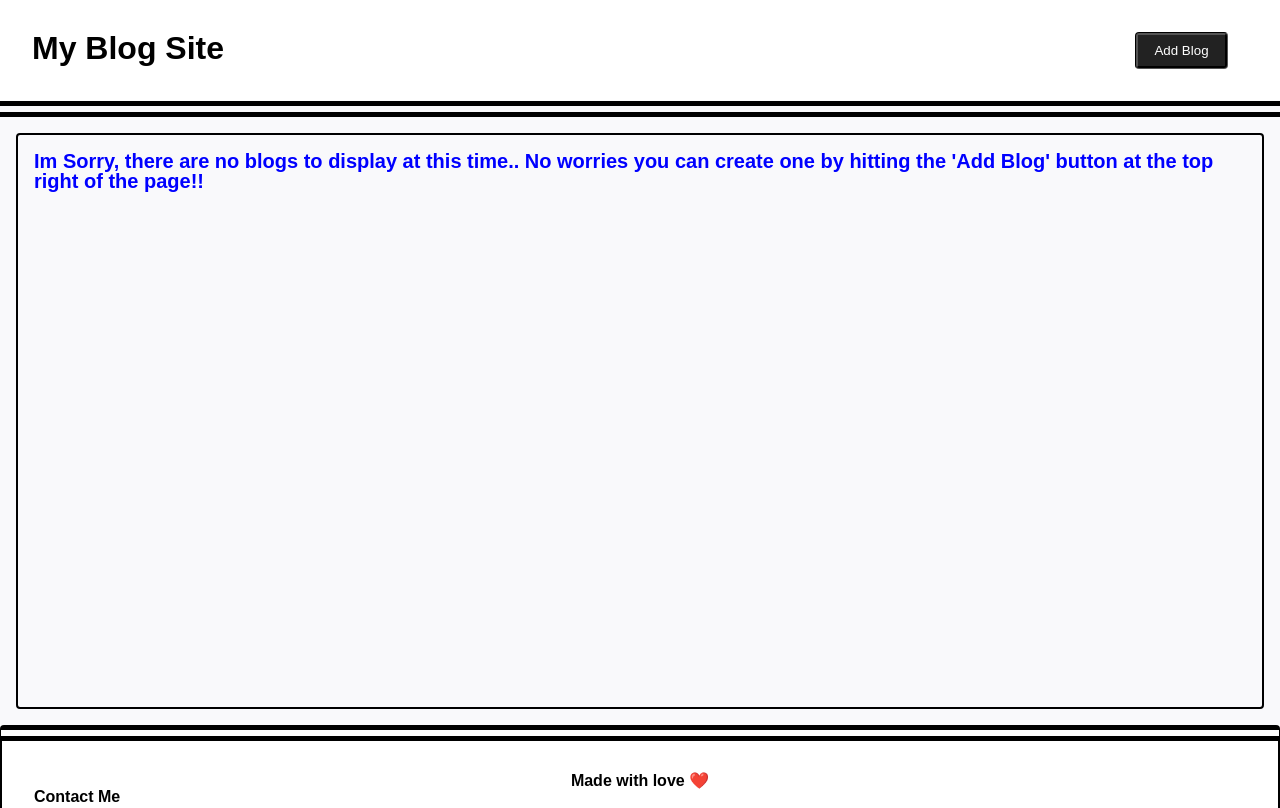
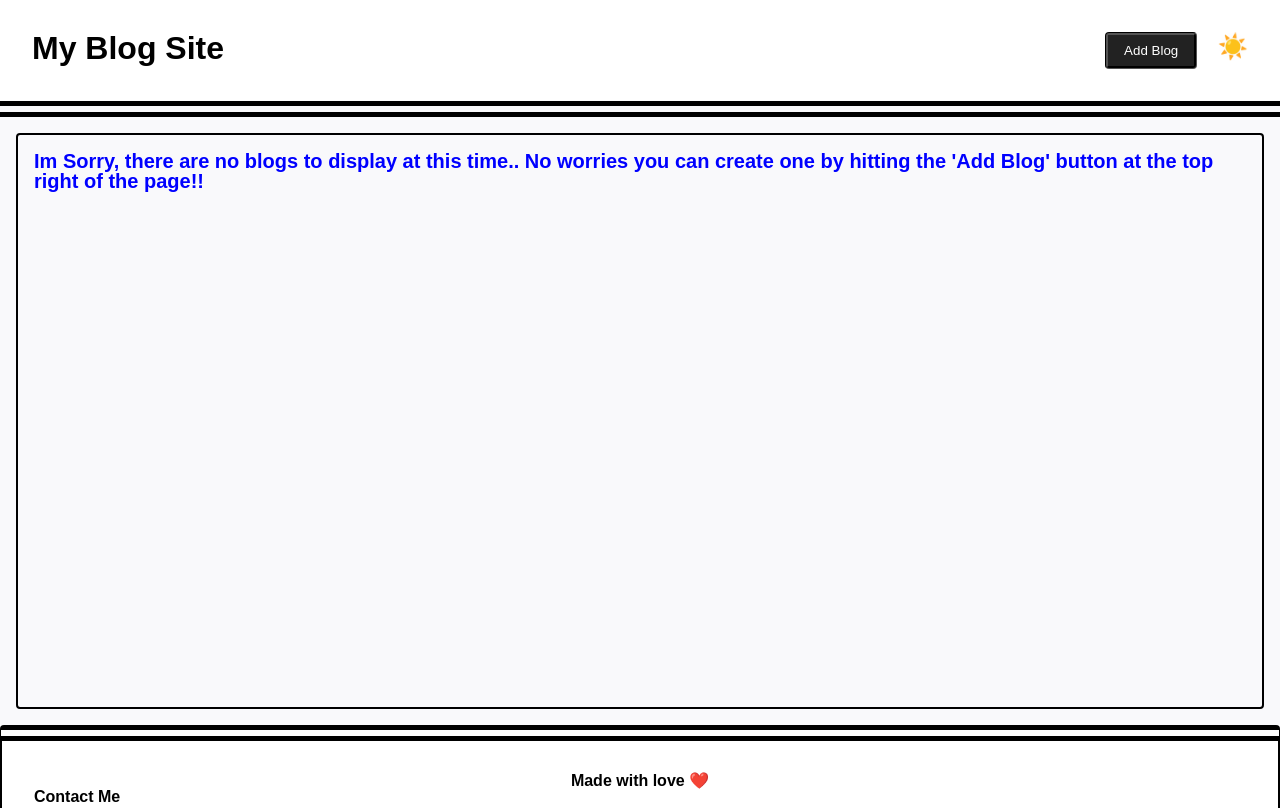
Before and after one commit to JoshuaPruitt/Challenge-04, a plain HTML site: page blog.html in a window 1280 px wide. Shown: the top 808 px of the page. Drawn offline with Linux system fonts and the light colour scheme.

Commit message:
fixed small bug with light and dark mode

```diff
--- a/blog.html
+++ b/blog.html
@@ -22,7 +22,7 @@
 
     <div>
       <input id='back' type="button" value="Add Blog"/>
-      <input id= 'toggle' type="button"/>
+      <input id= 'toggle' type="button" value="☀️"/>
     </div>
 
   </header>
```
Also changed, not shown: index.html (+1 -1 lines).
